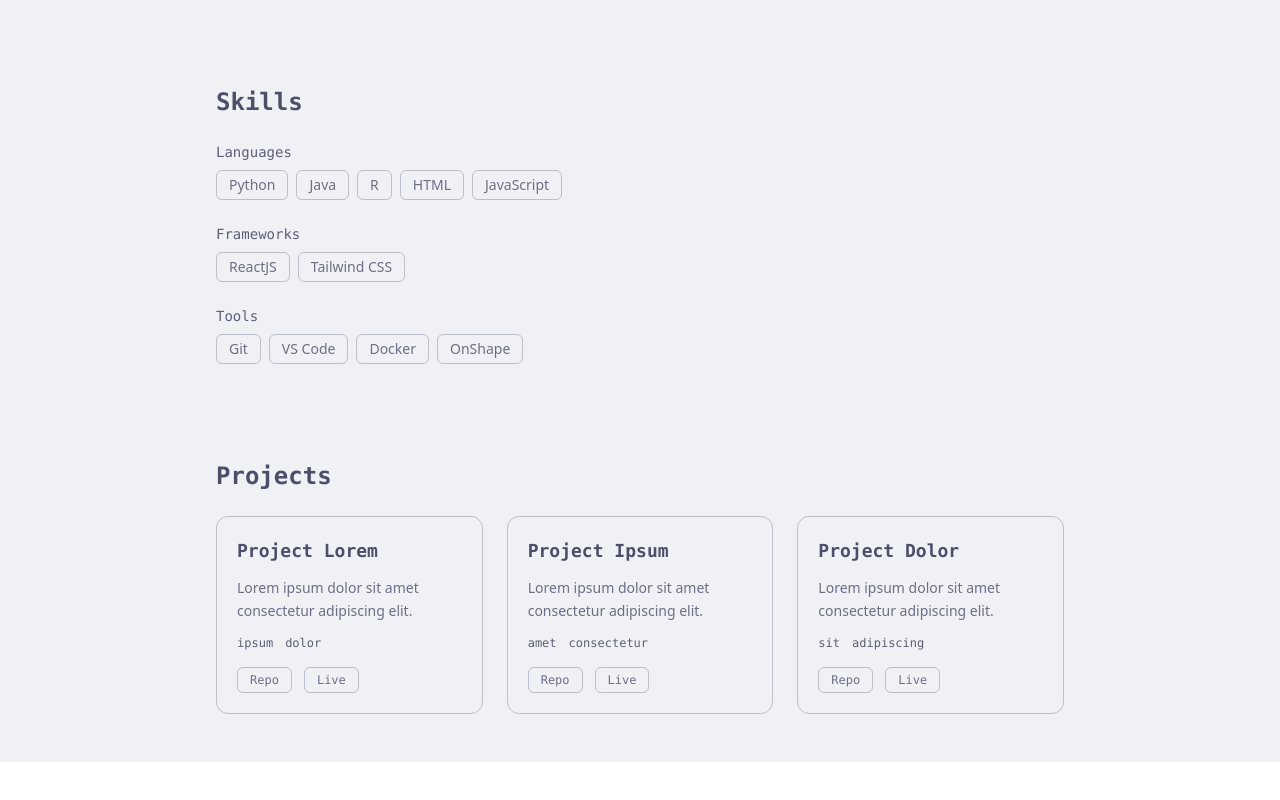
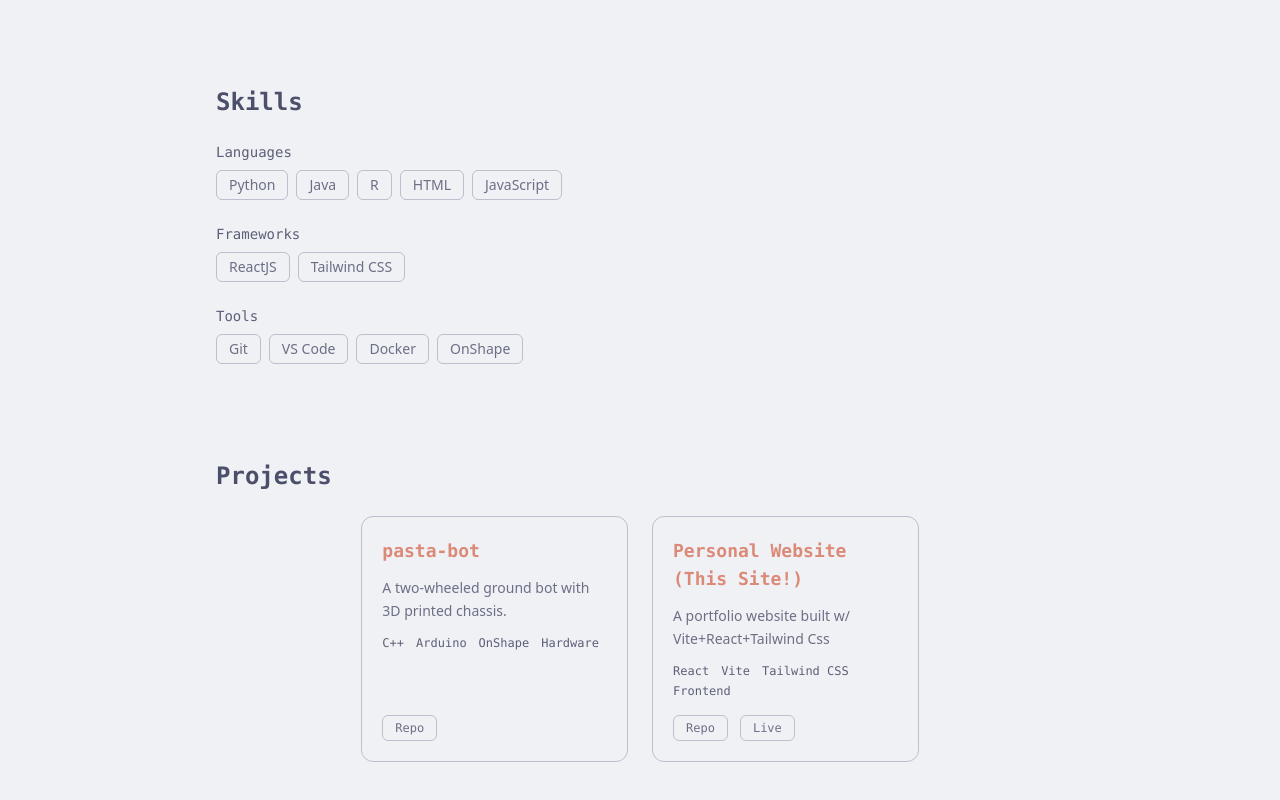
Before and after one commit to devxfu/personal-site, a React (Vite) app: page / in a window 1280 px wide. Shown: the part 1429-2229 px from the top of the page. Before the commit the page ends 2191 px from the top, so only its background shows below. Built offline with nearby package versions, Linux system fonts and the light colour scheme.

Commit message:
FEAT: Updated Projects Section with Current Projects, changed Project Title Accent

```diff
--- a/src/components/ProjectCard.jsx
+++ b/src/components/ProjectCard.jsx
@@ -1,7 +1,7 @@
 export default function ProjectCard({ project }) {
   return (
     <article className="flex w-full flex-col gap-3 rounded-xl border border-surface1 bg-base p-5 transition-colors hover:border-surface2 md:w-[calc(50%-0.75rem)] lg:w-[calc(33.3333%-1rem)]">
-      <h3 className="font-mono text-lg font-semibold text-text">{project.title}</h3>
+      <h3 className="font-mono text-lg font-semibold text-accent">{project.title}</h3>
       <p className="text-sm leading-relaxed text-subtext0">{project.description}</p>
       <ul className="flex flex-wrap gap-x-3 gap-y-1">
         {project.tags.map((tag) => (
--- a/src/data/projects.js
+++ b/src/data/projects.js
@@ -1,23 +1,30 @@
 export const projects = [
   {
-    id: 'project-lorem-1',
-    title: 'Project Lorem',
-    description: 'Lorem ipsum dolor sit amet consectetur adipiscing elit.',
-    tags: ['ipsum', 'dolor'],
-    links: { repo: 'https://github.com/[username]/project-lorem-1', live: 'https://project-lorem-1.example.com' },
+    id: 'Pasta-Bot',
+    title: 'pasta-bot',
+    description: 'A two-wheeled ground bot with 3D printed chassis.',
+    tags: ['C++', 'Arduino', 'OnShape', 'Hardware'],
+    links: { repo: 'https://github.com/devxfu/pasta-bot'},
   },
   {
-    id: 'project-lorem-2',
-    title: 'Project Ipsum',
-    description: 'Lorem ipsum dolor sit amet consectetur adipiscing elit.',
-    tags: ['amet', 'consectetur'],
-    links: { repo: 'https://github.com/[username]/project-lorem-2', live: 'https://project-lorem-2.example.com' },
-  },
-  {
-    id: 'project-lorem-3',
-    title: 'Project Dolor',
-    description: 'Lorem ipsum dolor sit amet consectetur adipiscing elit.',
-    tags: ['sit', 'adipiscing'],
-    links: { repo: 'https://github.com/[username]/project-lorem-3', live: 'https://project-lorem-3.example.com' },
-  },
+     id: 'Personal-Website',
+     title: 'Personal Website (This Site!)',
+     description: 'A portfolio website built w/ Vite+React+Tailwind Css',
+     tags: ['React', 'Vite', 'Tailwind CSS', 'Frontend'],
+     links: { repo: 'https://github.com/devxfu/personal-site', live: 'https://alexfu.net' },
+   },
+//    {
+//      id: 'project-lorem-3',
+//      title: 'Project Dolor',
+//      description: 'Lorem ipsum dolor sit amet consectetur adipiscing elit.',
+//      tags: ['sit', 'adipiscing'],
+//      links: { repo: 'https://github.com/[username]/project-lorem-3', live: 'https://project-lorem-3.example.com' },
+//   },
+//  {
+//      id: 'project-lorem-4',
+//      title: 'Project Dolor',
+//      description: 'Lorem ipsum dolor sit amet consectetur adipiscing elit.',
+//      tags: ['sit', 'adipiscing'],
+//      links: { repo: 'https://github.com/[username]/project-lorem-3', live: 'https://project-lorem-3.example.com' },
+//   },
 ];
```
